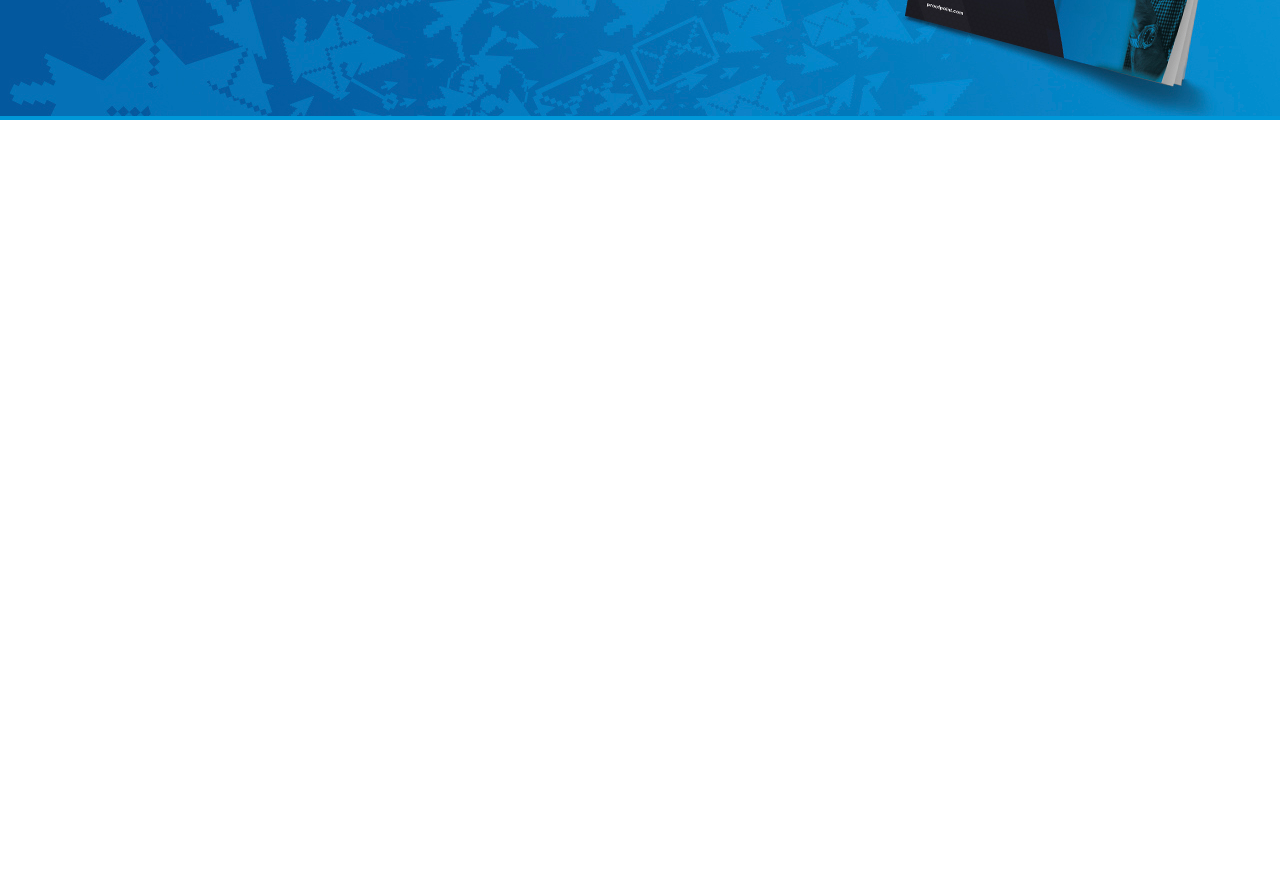
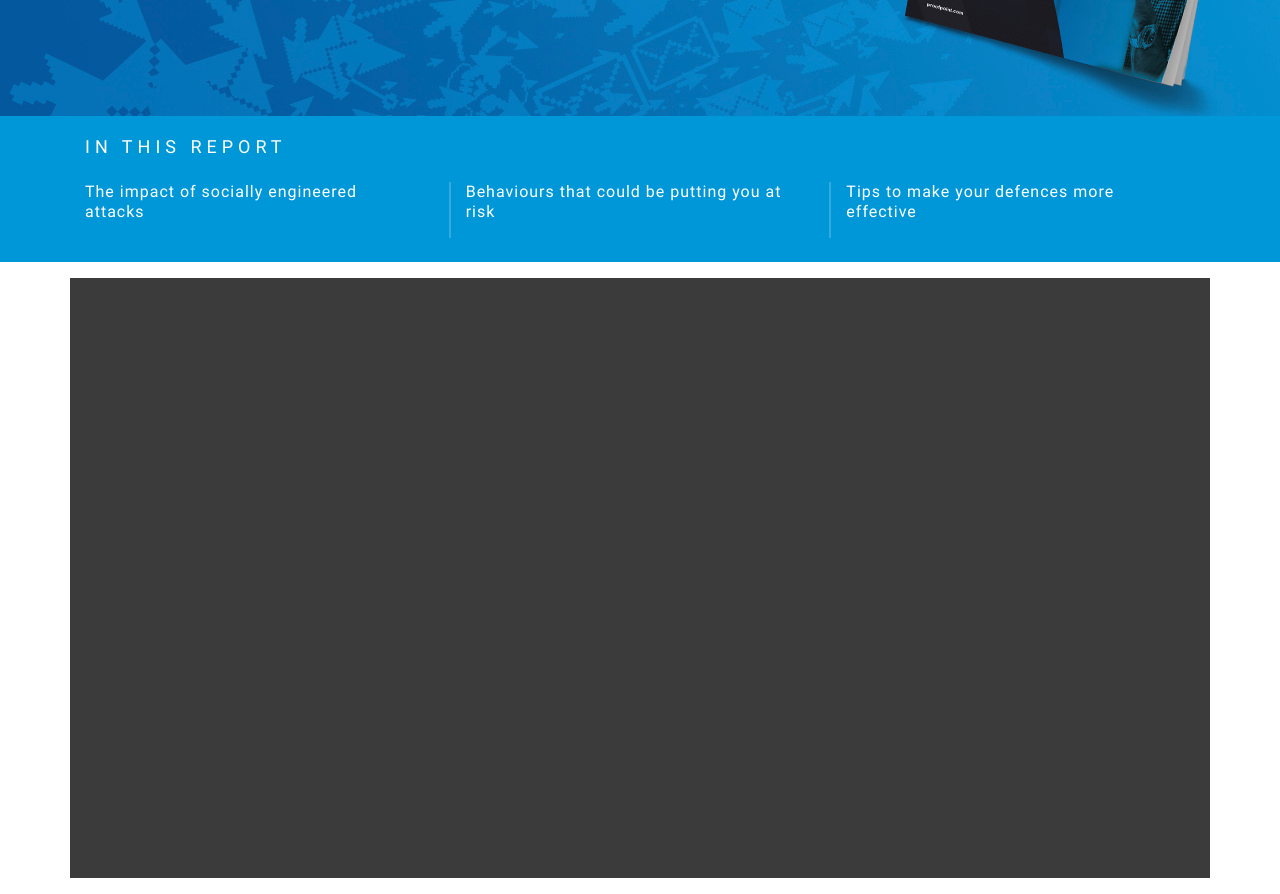
Before and after one commit to vmwhoami/one-page-vue, a Vue app: page / in a window 1280 px wide. Shown: the part 480-1374 px from the top of the page. Before the commit the page ends 800 px from the top, so only its background shows below. Built offline with nearby package versions, Linux system fonts and the light colour scheme.

Commit message:
Start the work on carousel

```diff
--- /dev/null
+++ b/src/components/Carousel.vue
@@ -0,0 +1,32 @@
+<template>
+  <section class="my-3">
+    <b-container class="d-flex justify-content-between align-items-center canvas">
+       <slide-button />
+    </b-container>
+  </section>
+</template>
+
+
+<script>
+import SlideButton from './SlideButton.vue';
+export default {
+  name: "UnderHeader",
+
+  components: {
+    SlideButton,
+  },
+
+  data() {
+    return {};
+  },
+  methods: {},
+};
+</script>
+
+
+<style scoped>
+.canvas {
+  background-color: #3b3b3b;
+  min-height: 600px;
+}
+</style>
--- a/src/components/MainHeader.vue
+++ b/src/components/MainHeader.vue
@@ -39,7 +39,8 @@ p {
   background-image: url(../assets/images/learnMore.jpg);
   background-position-y: 86px;
   background-repeat: no-repeat;
-  object-fit: cover;
+  object-position: center;
+  object-fit: scale-down;
   background-color: #0097d8;
 }
 
--- /dev/null
+++ b/src/components/SlideButton.vue
@@ -0,0 +1,27 @@
+<template>
+  <button class="btn button"></button>
+</template>
+
+
+<script>
+export default {
+  name: "UnderHeader",
+
+  props: {
+    direction: {
+      type: String,
+      default: "left"
+    },
+  },
+
+  data() {
+    return {};
+  },
+  methods: {},
+};
+</script>
+
+
+<style scoped>
+
+</style>
--- a/src/components/UnderHeader.vue
+++ b/src/components/UnderHeader.vue
@@ -1,13 +1,20 @@
 <template>
-  <b-nav class="w-100 p-3">
-    <b-container fluid="xxl">
-      <h2>Navigation</h2>
-        <a href="index.html">
-          proofpoint
-        </a>
-        <b-button squared>Contact Us</b-button>
-    </b-container>
-  </b-nav>
+  <section fluid class="bg-blue">
+    <div class="container pb-4">
+      <h3 class="py-3">In this report</h3>
+      <div class="row">
+        <div class="col">
+          <p>The impact of socially engineered attacks</p>
+        </div>
+        <div class="col">
+          <p>Behaviours that could be putting you at risk</p>
+        </div>
+        <div class="col">
+          <p>Tips to make your defences more effective</p>
+        </div>
+      </div>
+    </div>
+  </section>
 </template>
 
 
@@ -16,26 +23,37 @@ export default {
   name: "UnderHeader",
 
   data() {
-    return {
-      dismissSecs: 10,
-      dismissCountDown: 0,
-      showDismissibleAlert: false,
-    };
+    return {};
   },
-  methods: {
-    countDownChanged(dismissCountDown) {
-      this.dismissCountDown = dismissCountDown;
-    },
-    showAlert() {
-      this.dismissCountDown = this.dismissSecs;
-    },
-  },
+  methods: {},
 };
 </script>
 
 
 <style scoped>
-.bg-red {
-  background-color: red;
+h3 {
+  color: white;
+  font-weight: 200;
+  font-size: 18px;
+  font-family: "Roboto-Regula";
+  text-transform: uppercase;
+  letter-spacing: 5px;
+}
+
+p {
+  color: white;
+  font-weight: 200;
+  font-size: 16px;
+  max-width: 320px;
+  line-height: 20px;
+  letter-spacing: 1px;
+}
+
+.col:not(:last-child) {
+  border-right: 2px solid rgba(255, 255, 255, 0.2);
+}
+
+.bg-blue {
+  background-color: #0097d8;
 }
 </style>
--- a/src/pages/MainPage.vue
+++ b/src/pages/MainPage.vue
@@ -2,12 +2,16 @@
   <b-container fluid>
     <top-nav />
     <main-header />
+    <under-header/>
+    <carousel/>
   </b-container>
 </template>
 
 <script>
 import TopNav from "../components/TopNav .vue";
 import MainHeader from "../components/MainHeader.vue";
+import UnderHeader from "../components/UnderHeader.vue";
+import Carousel from "../components/Carousel.vue"
 
 export default {
   name: "MainPage",
@@ -15,6 +19,8 @@ export default {
   components: {
     TopNav,
     MainHeader,
+    UnderHeader,
+    Carousel
   },
   data() {
     return {};
```
Also changed, not shown: src/components/LearnMore.vue (added, +22 -0 lines).
